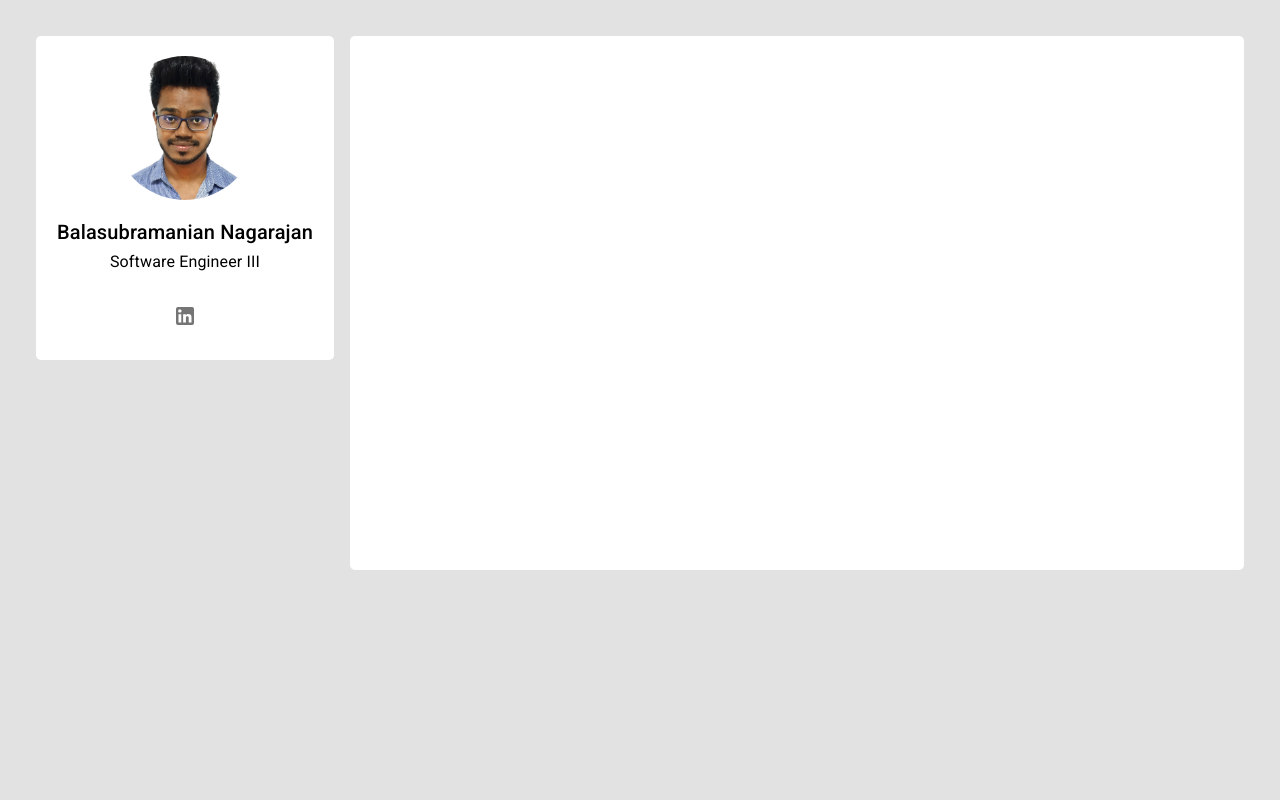
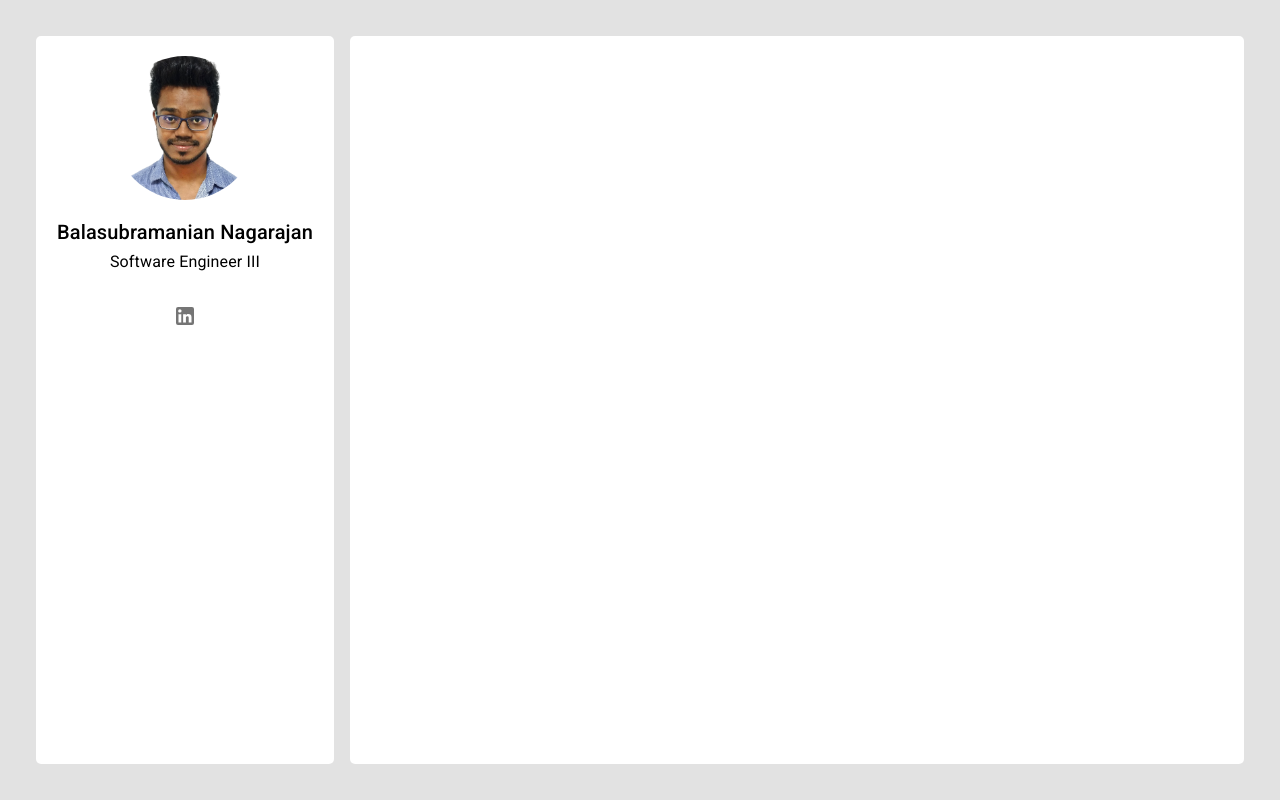
Before and after one commit to balaSpyrus/portfolio, a React (Create React App) app: page / in a window 1280 px wide. Built offline with nearby package versions, Linux system fonts and the light colour scheme.

Commit message:
minor changes

```diff
--- a/src/App.tsx
+++ b/src/App.tsx
@@ -36,8 +36,8 @@ function App() {
   return (
     <div className='app'>
       <Grid container className={classes.container}>
-        <Grid item container spacing={3} direction='column' style={{  gap: 32, padding: 24 }}>
-          <Grid container item xs={3} spacing={2} alignItems='center' direction='column' className={clsx(classes.mainSection, classes.infoSection)}>
+        <Grid item container spacing={3} style={{  gap: 32, padding: 24 }}>
+          <Grid container item sm={3} spacing={2} alignItems='center' direction='column' className={clsx(classes.mainSection, classes.infoSection)}>
             <Grid item>
               <Avatar alt="Balasubramanian Nagarajan" src="/asserts/images/profile.png"
                 className={classes.avatar} />
@@ -51,7 +51,7 @@ function App() {
               </ButtonGroup>
             </Grid>
           </Grid>
-          <Grid container item xs={9} spacing={2} direction='column' className={classes.mainSection}>
+          <Grid container item sm={9} spacing={2} direction='column' className={classes.mainSection}>
           </Grid>
         </Grid>
       </Grid>
```
